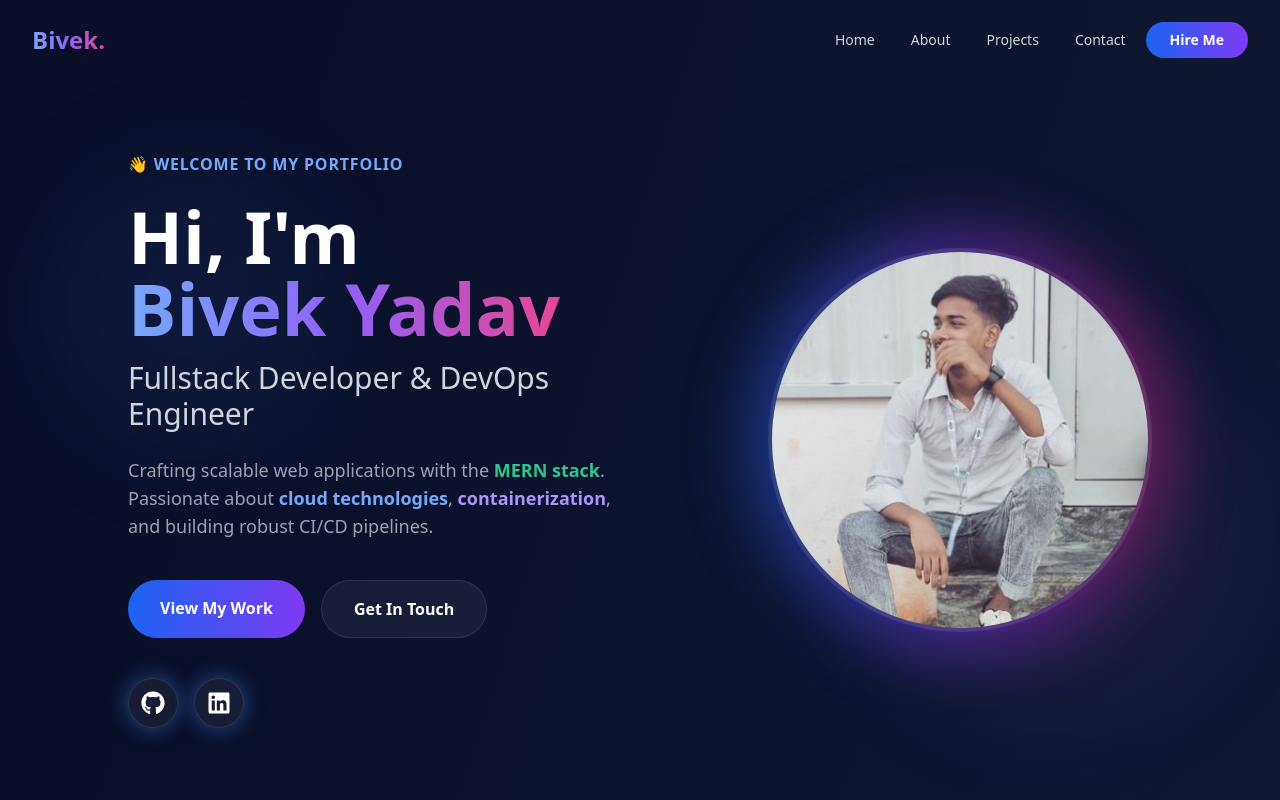
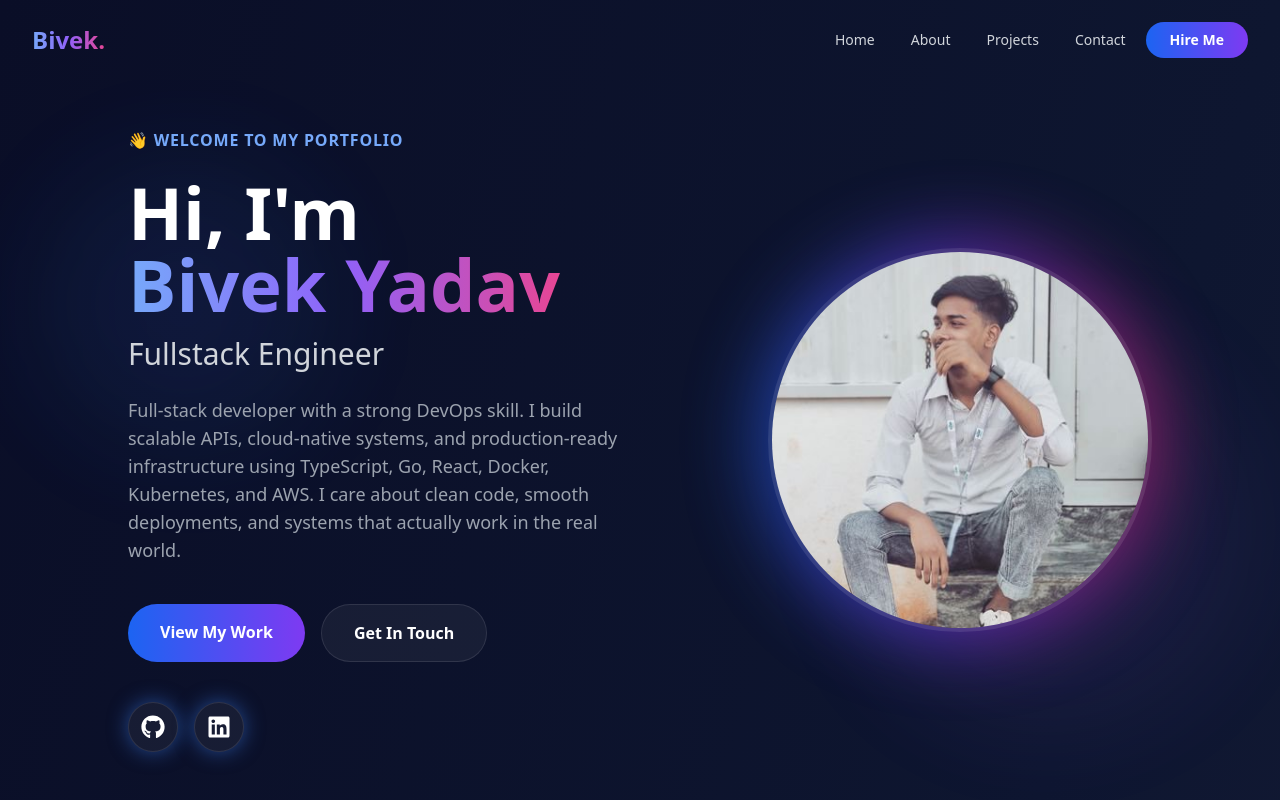
Before and after one commit to imbivek08/cicd, a Next.js app: page / in a window 1280 px wide. Shown: the top 800 px of the page. Built offline with nearby package versions, Linux system fonts and the light colour scheme.

Commit message:
changed bio and skill

```diff
--- a/components/Hero.jsx
+++ b/components/Hero.jsx
@@ -27,17 +27,15 @@ const Hero = () => {
               </span>
             </h1>
             <h2 className="text-xl sm:text-2xl lg:text-3xl text-gray-300 font-light">
-              Fullstack Developer & DevOps Engineer
+              Fullstack Engineer
             </h2>
           </div>
 
           <p className="text-gray-400 text-sm sm:text-base lg:text-lg leading-relaxed max-w-xl">
-            Crafting scalable web applications with the{" "}
-            <span className="text-green-400 font-semibold">MERN stack</span>.
-            Passionate about{" "}
-            <span className="text-blue-400 font-semibold">cloud technologies</span>,{" "}
-            <span className="text-purple-400 font-semibold">containerization</span>, and
-            building robust CI/CD pipelines.
+            Full-stack developer with a strong DevOps skill. I build scalable APIs,
+            cloud-native systems, and production-ready infrastructure using TypeScript, Go, React,
+            Docker, Kubernetes, and AWS. I care about clean code, smooth deployments,
+            and systems that actually work in the real world.
           </p>
 
           <div className="flex flex-wrap gap-4 pt-4">
--- a/components/Skills.jsx
+++ b/components/Skills.jsx
@@ -11,11 +11,13 @@ import { FaAws } from "react-icons/fa";
 import { FcLinux } from "react-icons/fc";
 import { SiTailwindcss } from "react-icons/si";
 import { DiPostgresql } from "react-icons/di";
+import { SiGo } from "react-icons/si";
 
 const Skills = () => {
   const skillsData = [
     { name: "Node.js", icon: RiNodejsLine, color: "#68A063", level: 90, category: "Backend" },
     { name: "Express", icon: SiExpress, color: "#ffffff", level: 85, category: "Backend" },
+    { name: "Go", icon: SiGo, color: "#00ADD8", level: 80, category: "Backend" },
     { name: "React", icon: FaReact, color: "#61DAFB", level: 92, category: "Frontend" },
     { name: "Next.js", icon: SiNextdotjs, color: "#ffffff", level: 88, category: "Frontend" },
     { name: "MongoDB", icon: DiMongodb, color: "#13AA52", level: 85, category: "Database" },
```
